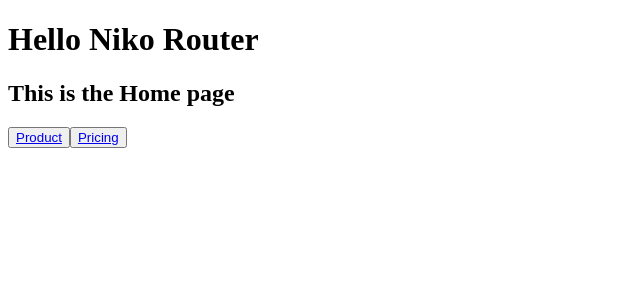
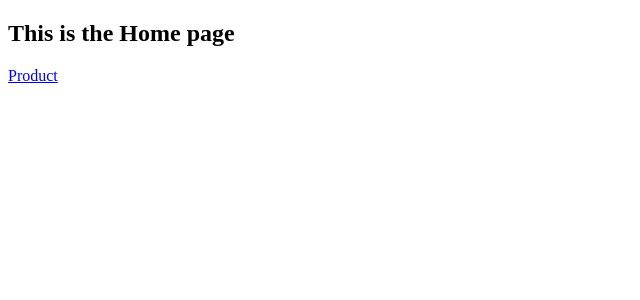
Before and after one commit to NicholasIchukwuAgbo001/world-wise, a React (Vite) app: page / in a window 1280 px wide. Shown: the top 300 px of the page, without its empty margins (0-640 px from the left). Built offline with nearby package versions, Linux system fonts and the light colour scheme.

Commit message:
Adds 404 Page Not Found route and simplifies navigation
Introduces a new route for handling 404 errors with a PageNotFound component.

Simplifies the navigation buttons in the Home, Pricing, and Product pages to use direct links instead of buttons, enhancing user experience and code readability.

```diff
--- a/src/App.jsx
+++ b/src/App.jsx
@@ -2,17 +2,17 @@ import { BrowserRouter, Routes, Route } from "react-router-dom";
 import Home from "./pages/Home";
 import Product from "./pages/Product";
 import Pricing from "./pages/Pricing";
+import PageNotFound from "./pages/PageNotFound";
 
 const App = () => {
   return (
     <div>
-      <h1>Hello Niko Router</h1>
-
       <BrowserRouter>
         <Routes>
           <Route path="/" element={<Home />} />
           <Route path="product" element={<Product />} />
           <Route path="pricing" element={<Pricing />} />
+          <Route path="*" element={<PageNotFound />} />
         </Routes>
       </BrowserRouter>
     </div>
--- a/src/pages/Home.jsx
+++ b/src/pages/Home.jsx
@@ -5,13 +5,7 @@ const Home = () => {
   return (
     <div>
       <h2>This is the Home page</h2>
-
-      <button>
-        <Link to="/product">Product</Link>
-      </button>
-      <button>
-        <Link to="/pricing">Pricing</Link>
-      </button>
+      <Link to="/product">Product</Link>
     </div>
   );
 };
--- /dev/null
+++ b/src/pages/PageNotFound.jsx
@@ -0,0 +1,5 @@
+const PageNotFound = () => {
+  return <h1>Page Not Found</h1>
+}
+
+export default PageNotFound
--- a/src/pages/Pricing.jsx
+++ b/src/pages/Pricing.jsx
@@ -5,9 +5,6 @@ const Pricing = () => {
   return (
     <div>
       <h2>Pricing</h2>
-      <button>
-        <Link to="/">Home</Link>
-      </button>
     </div>
   )
 }
--- a/src/pages/Product.jsx
+++ b/src/pages/Product.jsx
@@ -4,9 +4,6 @@ const Product = () => {
   return (
     <div>
       <h2>This is the product page</h2>
-      <button>
-        <Link to="/">Home</Link>
-      </button>
     </div>
   );
 };
```
